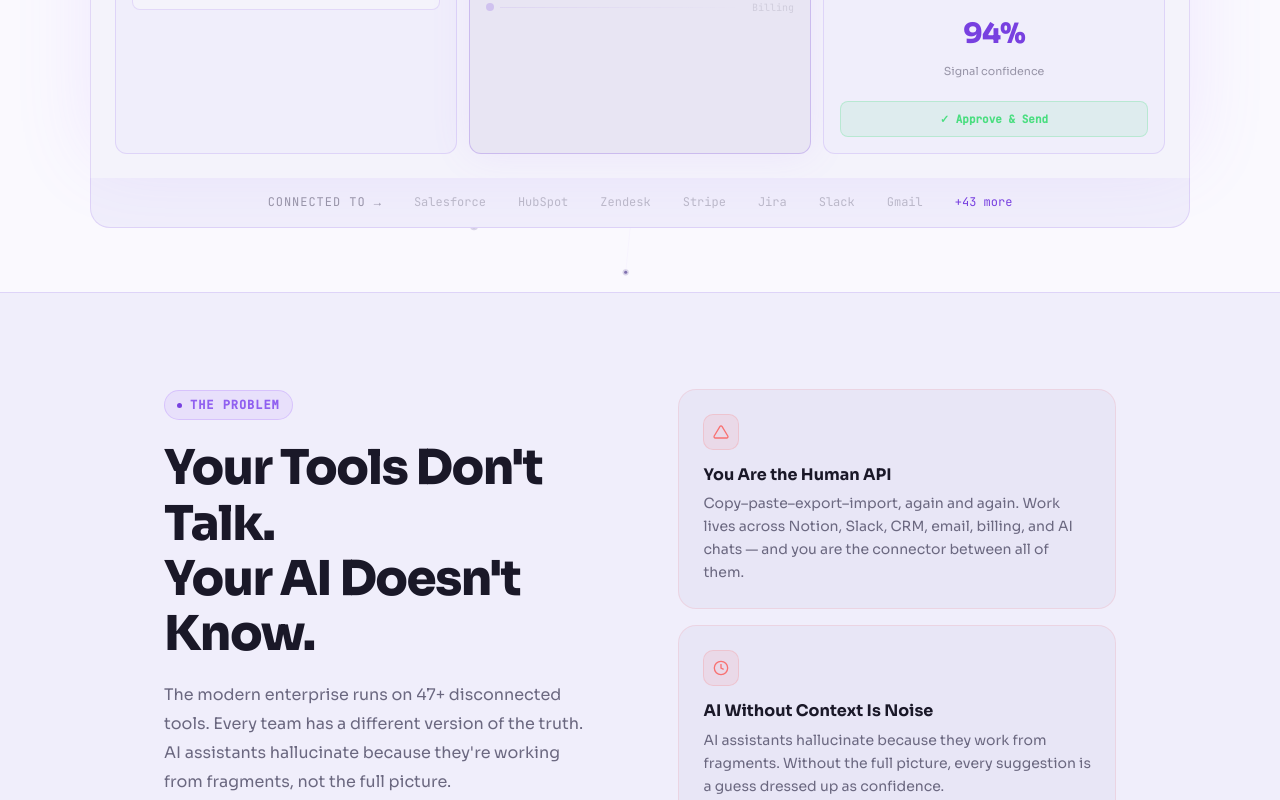
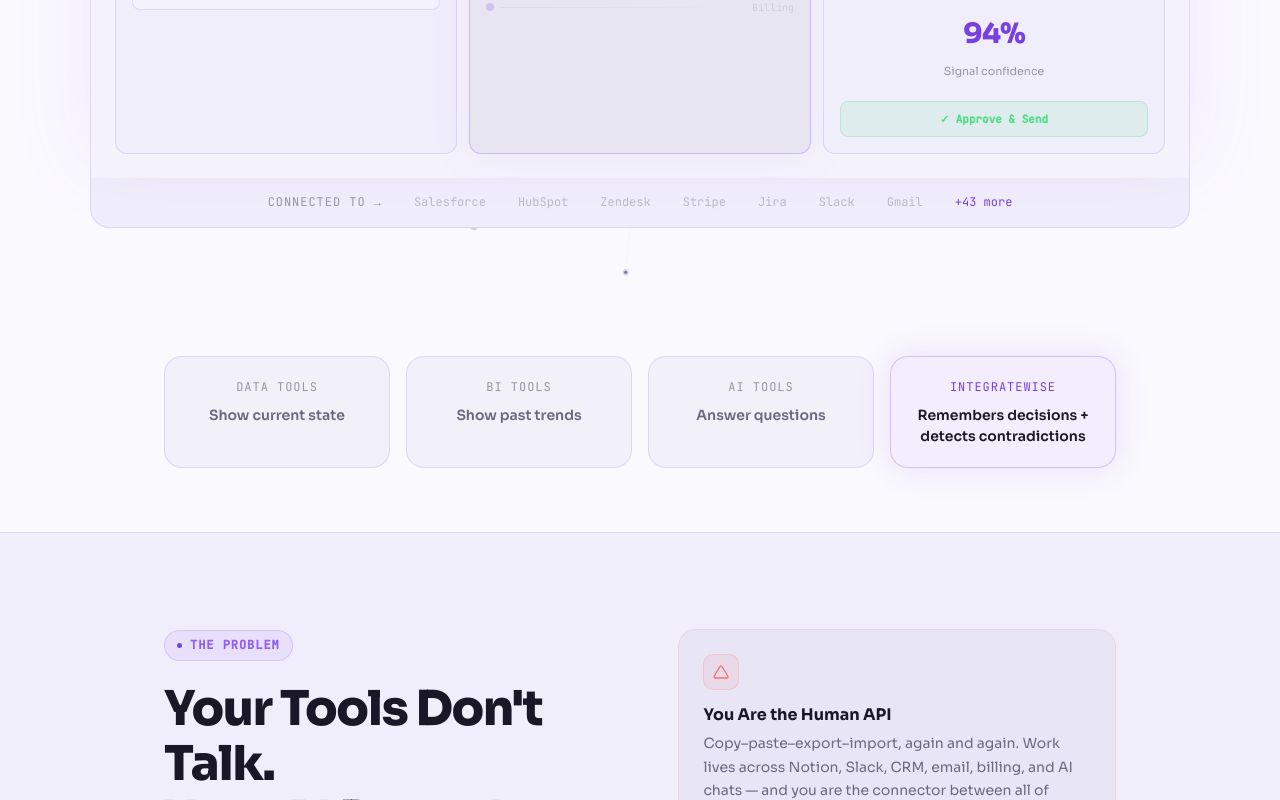
Before and after one commit to NirmalPrinceJ/firebase-marketing, a Vue app: page / in a window 1280 px wide. Shown: the part 1077-1877 px from the top of the page. Built offline with nearby package versions, Linux system fonts and the light colour scheme.

Commit message:
Hero: AI that knows your history positioning + comparison strip

```diff
--- a/src/views/HomeView.vue
+++ b/src/views/HomeView.vue
@@ -9,11 +9,11 @@
           <span class="hero__status">System Active</span>
         </div>
         <h1 class="hero__headline">
-          <span class="gradient-text">Knowledge Workspace</span><br>
-          Over the Spine and Powered by AI.
+          <span class="gradient-text">AI That Knows Your History,</span><br>
+          Not Just Your Data.
         </h1>
         <p class="hero__sub">
-          Stop being a human API. IntegrateWise connects every tool, preserves every conversation, and gives AI the full context it needs — while keeping you in control of every action.
+          Data tools show current state. BI tools show past trends. AI tools answer questions. IntegrateWise remembers decisions, detects contradictions, and acts only with your approval.
         </p>
         <div class="hero__actions">
           <router-link :to="{ name: 'request-demo' }" class="btn btn--primary btn--lg">Request a Demo</router-link>
@@ -115,6 +115,30 @@
             <span class="logo-item" v-for="logo in logos" :key="logo">{{ logo }}</span>
             <span class="logo-item" style="color:var(--primary);opacity:1;">+43 more</span>
           </div>
+        </div>
+      </div>
+    </div>
+  </section>
+
+  <!-- POSITIONING COMPARISON -->
+  <section class="section section--sm">
+    <div class="container">
+      <div class="compare-strip reveal">
+        <div class="compare-item">
+          <div class="compare-item__label">Data Tools</div>
+          <div class="compare-item__val">Show current state</div>
+        </div>
+        <div class="compare-item">
+          <div class="compare-item__label">BI Tools</div>
+          <div class="compare-item__val">Show past trends</div>
+        </div>
+        <div class="compare-item">
+          <div class="compare-item__label">AI Tools</div>
+          <div class="compare-item__val">Answer questions</div>
+        </div>
+        <div class="compare-item compare-item--highlight">
+          <div class="compare-item__label">IntegrateWise</div>
+          <div class="compare-item__val">Remembers decisions + detects contradictions</div>
         </div>
       </div>
     </div>
@@ -552,4 +576,40 @@ const exploreCards = [
   font-family: var(--font-mono); text-transform: uppercase;
   letter-spacing: 0.06em; margin-top: var(--sp-5);
 }
+/* Comparison strip */
+.compare-strip {
+  display: grid;
+  grid-template-columns: repeat(4, 1fr);
+  gap: var(--sp-4);
+}
+@media (max-width: 860px) { .compare-strip { grid-template-columns: repeat(2, 1fr); } }
+@media (max-width: 480px) { .compare-strip { grid-template-columns: 1fr; } }
+.compare-item {
+  background: var(--surface-0);
+  border: 1px solid var(--border);
+  border-radius: var(--r-xl);
+  padding: var(--sp-5);
+  text-align: center;
+}
+.compare-item--highlight {
+  background: rgba(165,108,255,0.08);
+  border-color: var(--border-glass);
+  box-shadow: var(--shadow-purple);
+}
+.compare-item__label {
+  font-family: var(--font-mono);
+  font-size: var(--text-xs);
+  text-transform: uppercase;
+  letter-spacing: 0.08em;
+  color: var(--text-faint);
+  margin-bottom: var(--sp-2);
+}
+.compare-item--highlight .compare-item__label { color: var(--primary); }
+.compare-item__val {
+  font-size: var(--text-sm);
+  font-weight: 600;
+  color: var(--text-muted);
+  line-height: 1.5;
+}
+.compare-item--highlight .compare-item__val { color: var(--text-primary); }
 </style>
```
